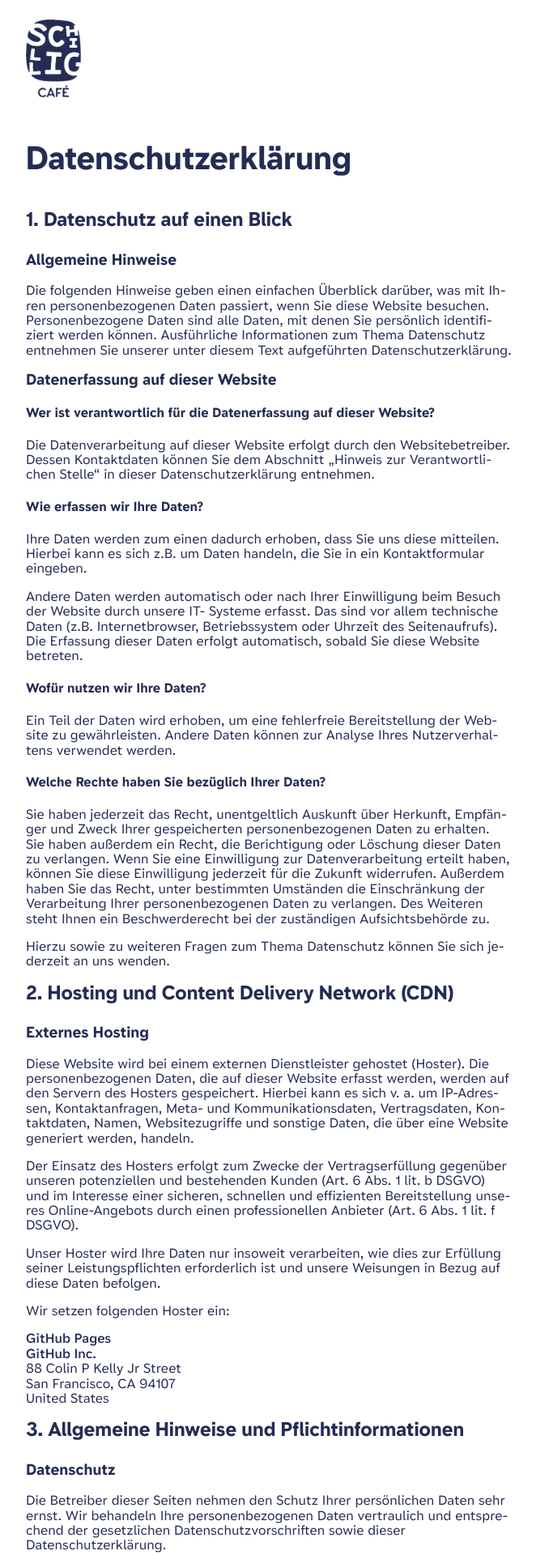
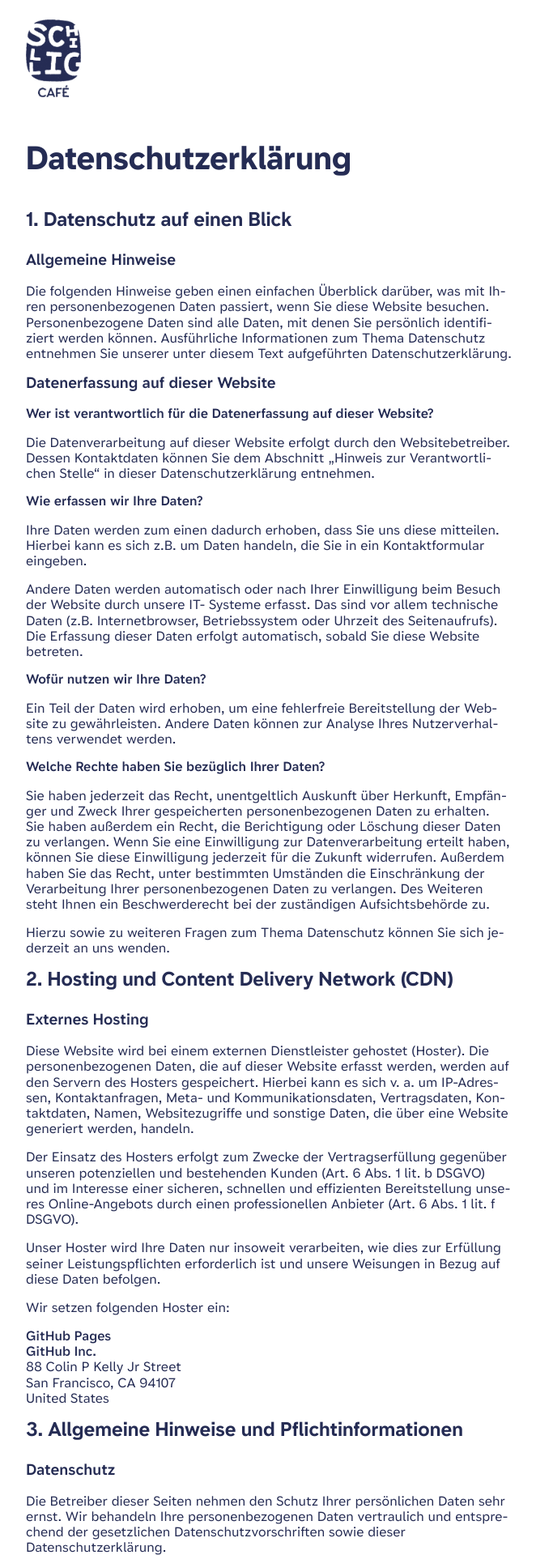
Before and after one commit to JohJakob/schillig-dessau.de, a Jekyll site: the page built from datenschutz/index.md, in a window 1280 px wide. Shown: the top 1920 px of the page at 81% size, without its empty margins (32-694 px from the left). Built offline with Jekyll 4.4.1, drawn with Linux system fonts in a browser that asks for light colours.

Commit message:
Styles: Improve typography styles

```diff
--- a/_sass/base/typography/_copy.scss
+++ b/_sass/base/typography/_copy.scss
@@ -1,5 +1,9 @@
+p, ul {
+  max-width: $max_width-text;
+  line-height: 1.2
+}
+
 p {
-  max-width: $max_width-text;
   hyphens: auto;
   -webkit-hyphens: auto;
   -moz-hyphens: auto;
@@ -10,3 +14,7 @@
     -moz-hyphens: none;
   }
 }
+
+ul {
+  padding-left: 1.5em
+}
--- a/_sass/base/typography/_headings.scss
+++ b/_sass/base/typography/_headings.scss
@@ -1,7 +1,20 @@
-h1, h2, h3 {
+h1, h2, h3, h4 {
   margin: 0 0 1em 0;
+  max-width: $max_width-text
 }
 
 h1 {
   font-size: 2.5em
 }
+
+h2 {
+  font-weight: 650
+}
+
+h3 {
+  font-weight: 600
+}
+
+h4 {
+  font-weight: 580
+}
--- a/_sass/components/content/_placeholders.scss
+++ b/_sass/components/content/_placeholders.scss
@@ -5,6 +5,7 @@
     &[lang=de] {
       font-size: 1.5em;
       font-weight: bold;
+      line-height: 1.1
     }
 
     &[lang=en] {
```
